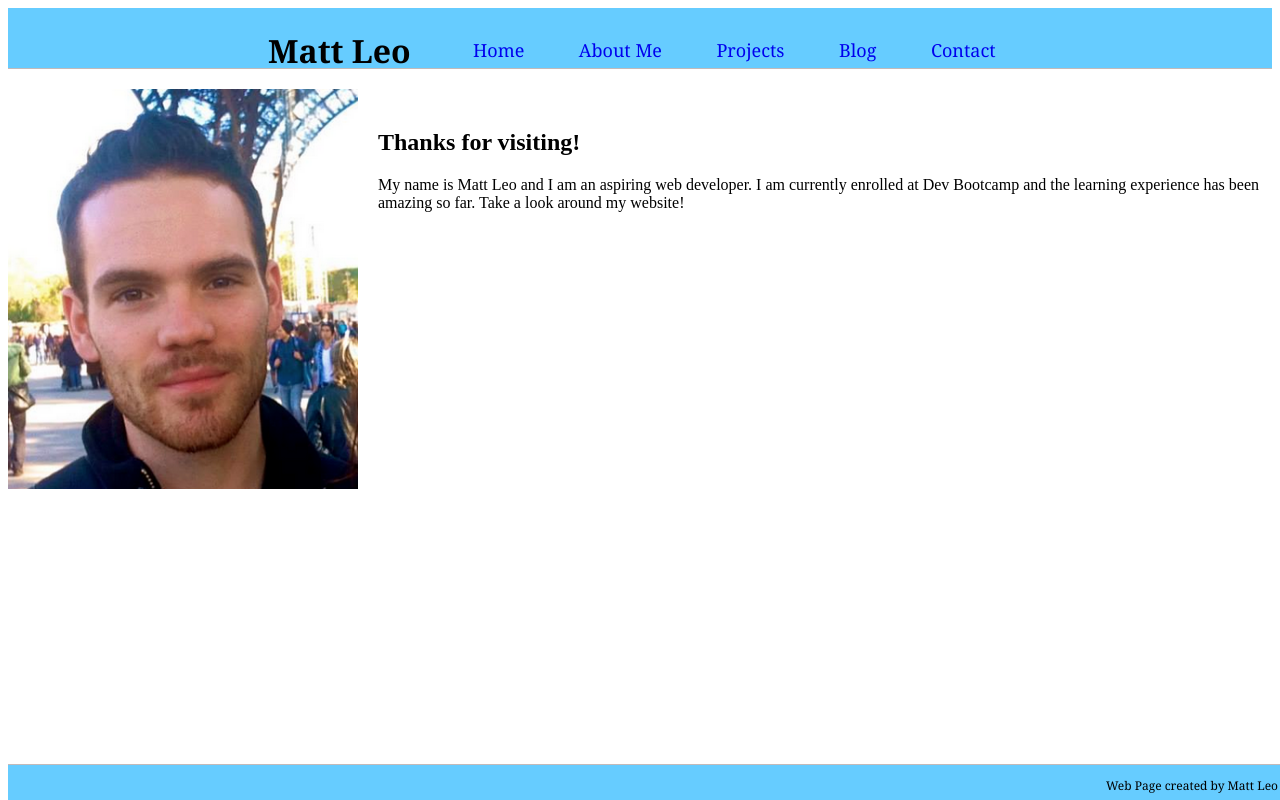
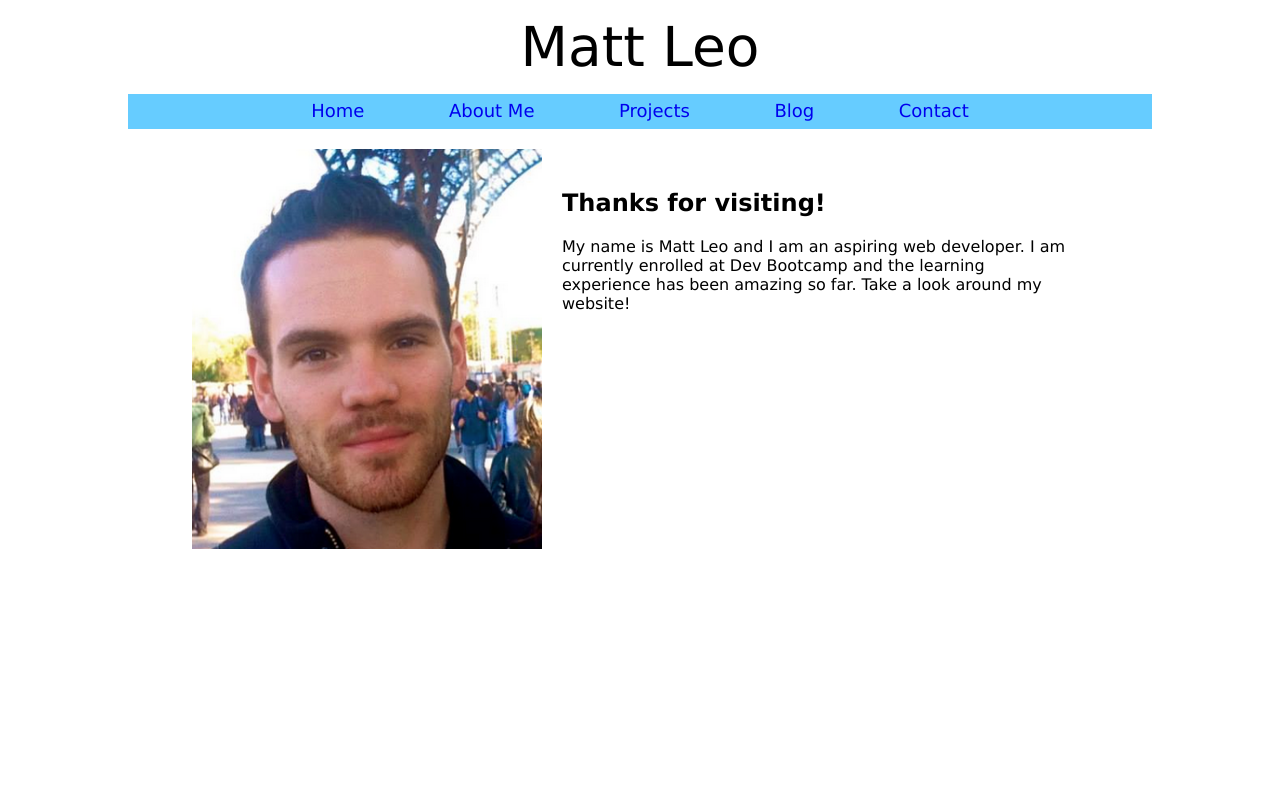
Before and after one commit to mleo5555/mleo5555.github.io, a plain HTML site: page index.html in a window 1280 px wide. Drawn offline with Linux system fonts and the light colour scheme.

Commit message:
Add contact.html and images/ plus changes to website layout changes

```diff
--- a/index.html
+++ b/index.html
@@ -6,25 +6,28 @@
   <link rel="stylesheet" type="text/css" href="stylesheets/default.css">
  </head>
   <body>
+    <div id="name">
+      <p>Matt Leo</p>
+    </div>
     <header>
-      <h1>Matt Leo</h1>
       <nav>
         <a href="../index.html">Home</a>
         <a href="#">About Me</a>
         <a href="#">Projects</a>
         <a href="../blog/index.html">Blog</a>
-        <a href="#">Contact</a>
+        <a href="../contact.html">Contact</a>
       </nav>
     </header>
+  <div id="container">
     <section>
-      <img src="me2.png" alt="That's Me!" height="400" width="350">
+      <div>
+        <img src="me2.png" alt="That's Me!" height="400" width="350">
+      </div>
       <article>
         <h2>Thanks for visiting!</h2>
         <p>My name is Matt Leo and I am an aspiring web developer. I am currently enrolled at Dev Bootcamp and the learning experience has been amazing so far. Take a look around my website!</p>
       </article>
     </section>
-    <footer>
-      <p>Web Page created by Matt Leo</p>
-    </footer>
+  </div>
   </body>
 </html>
--- a/stylesheets/default.css
+++ b/stylesheets/default.css
@@ -1,66 +1,62 @@
+#container {
+  min-height:100%;
+  position:relative;
+}
+
+body {
+  margin:0;
+  padding:0;
+  height:100%;
+}
+
+#name {
+  font-family: Lucida Grande, Helvetica;
+  text-align: center;
+  font-size: 55px;
+  margin-bottom: -40px;
+  margin-top: -40px;
+}
+
 header {
-  border-bottom: 1px solid rgb(194, 186, 186);
-  height: 60px;
+  height: 35px;
   margin-bottom: 20px;
   background: #66CCFF;
+  width: 80%;
+  margin-left: auto;
+  margin-right: auto;
+  position: relative;
 }
 
-header h1 {
-  position: absolute;
-  margin-left: 260px;
-  font-family: georgia;
-  width: 13%;
-}
-
-
 nav {
-  position: absolute;
   font-size: 18px;
-  margin-left: 440px;
-  margin-top: 30px;
+  text-align: center;
+  padding-top: 6px;
 }
 
 nav a {
-  margin: 25px;
+  margin: 40px;
   text-decoration: none;
-  font-family: georgia;
+  font-family: Lucida Grande, Helvetica;
 }
 
 nav a:hover {
   text-decoration: underline;
 }
 
-
+section {
+  width: 70%;
+  margin-left: auto;
+  margin-right: auto;
+  position: relative;
 }
 
-section {
-  width: 90%;
-  margin-left: auto;
-  margin-right: auto;
+section div {
+  float: left;
 }
 
 article {
-  position: absolute;
   display: inline-block;
   margin: 20px;
+  position: absolute;
+  font-family: Lucida Grande, Helvetica;
 }
-
-footer {
-  position: absolute;
-  text-align: right;
-  bottom: 0;
-  width: 100%;
-  border-top: 1px solid rgb(194, 186, 186);
-  height: 35px;
-  background: #66CCFF;
-}
-
-footer p {
-  position: relative;
-  bottom: 0;
-  text-align: right;
-  margin-bottom: 10px;
-  margin-right: 10px;
-  font-size: 12px;
-  font-family: georgia;
-}
```
Also changed, not shown: blog/c1-chefs-kitchen.html (+4 -5 lines), blog/c3-thinking-style.html (+4 -2 lines), blog/index.html (+5 -5 lines), blog/t1-git-blog.html (+4 -5 lines), blog/t2-css-design.html (+5 -3 lines), blog/t3-arrays-hashes.html (+4 -2 lines), contact.html (added, +36 -0 lines), images/github.png (added), images/linkedin.png (added), images/twitter.png (added).
